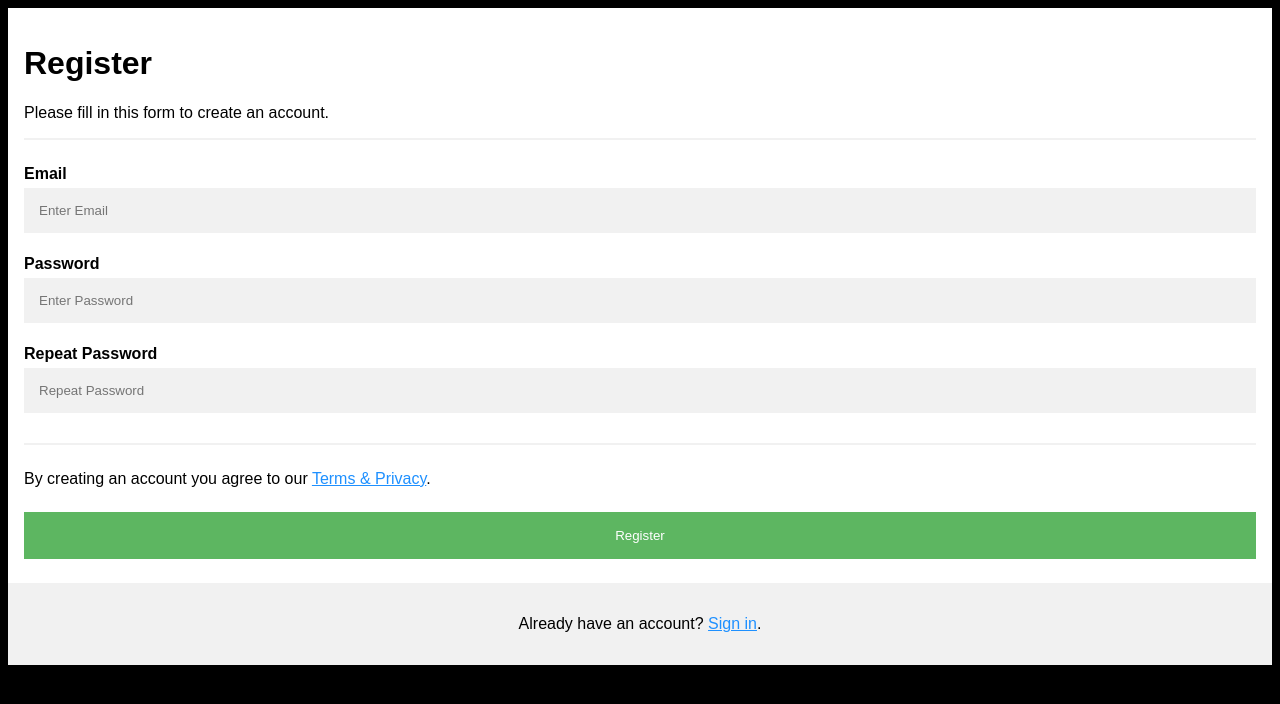
After one commit to helenemolberg/blikvitt, a Flask app: page /registeruser in a window 1280 px wide. The commit adds this page. Shown: the top 704 px of the page. Run offline with Flask 2, Linux system fonts and the light colour scheme; some libraries are stand-ins or nearby versions.

Commit message:
Registrer ny bruker

```diff
--- a/app.py
+++ b/app.py
@@ -33,6 +33,11 @@ def login():
     return render_template('userLogin.html')
 
 
+@application.route('/registeruser')
+def registeruser():
+    return render_template('registerUser.html')
+
+
 '''@application.route('/add_pant', methods=['GET', 'POST'])
 def add_pant():
     with database_connection.cursor() as cursor:
--- /dev/null
+++ b/templates/registerUser.html
@@ -0,0 +1,98 @@
+<!DOCTYPE html>
+<html>
+<head>
+<meta name="viewport" content="width=device-width, initial-scale=1">
+<style>
+body {
+  font-family: Arial, Helvetica, sans-serif;
+  background-color: black;
+}
+
+* {
+  box-sizing: border-box;
+}
+
+/* Add padding to containers */
+.container {
+  padding: 16px;
+  background-color: white;
+}
+
+/* Full-width input fields */
+input[type=text], input[type=password] {
+  width: 100%;
+  padding: 15px;
+  margin: 5px 0 22px 0;
+  display: inline-block;
+  border: none;
+  background: #f1f1f1;
+}
+
+input[type=text]:focus, input[type=password]:focus {
+  background-color: #ddd;
+  outline: none;
+}
+
+/* Overwrite default styles of hr */
+hr {
+  border: 1px solid #f1f1f1;
+  margin-bottom: 25px;
+}
+
+/* Set a style for the submit button */
+.registerbtn {
+  background-color: #4CAF50;
+  color: white;
+  padding: 16px 20px;
+  margin: 8px 0;
+  border: none;
+  cursor: pointer;
+  width: 100%;
+  opacity: 0.9;
+}
+
+.registerbtn:hover {
+  opacity: 1;
+}
+
+/* Add a blue text color to links */
+a {
+  color: dodgerblue;
+}
+
+/* Set a grey background color and center the text of the "sign in" section */
+.signin {
+  background-color: #f1f1f1;
+  text-align: center;
+}
+</style>
+</head>
+<body>
+
+<form action="/action_page.php">
+  <div class="container">
+    <h1>Register</h1>
+    <p>Please fill in this form to create an account.</p>
+    <hr>
+
+    <label><b>Email</b></label>
+    <input type="text" placeholder="Enter Email" name="email" required>
+
+    <label><b>Password</b></label>
+    <input type="password" placeholder="Enter Password" name="psw" required>
+
+    <label><b>Repeat Password</b></label>
+    <input type="password" placeholder="Repeat Password" name="psw-repeat" required>
+    <hr>
+    <p>By creating an account you agree to our <a href="#">Terms & Privacy</a>.</p>
+
+    <button type="submit" class="registerbtn">Register</button>
+  </div>
+
+  <div class="container signin">
+    <p>Already have an account? <a href="#">Sign in</a>.</p>
+  </div>
+</form>
+
+</body>
+</html>
```
Also changed, not shown: templates/userLogin.html (+7 -0 lines).
